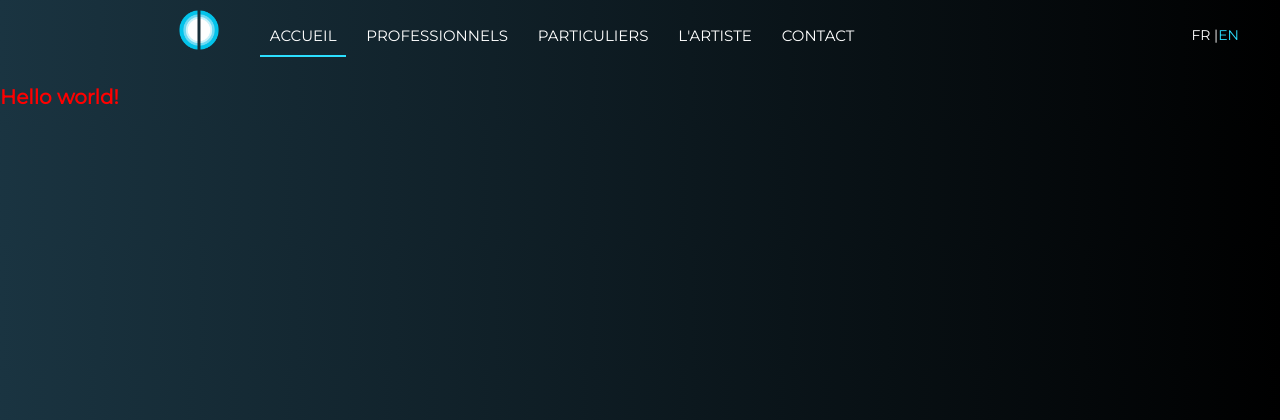
After one commit to alphonseb/warpcore_audio, a PHP site: page /professional.php in a window 1280 px wide. The commit adds this page. Shown: the top 420 px of the page. Run offline with PHP 8.4, Linux system fonts and the light colour scheme.

Commit message:
creation page professional

```diff
--- /dev/null
+++ b/professional.php
@@ -0,0 +1,12 @@
+<?php
+include "include/header.php";
+?>
+
+
+
+<main>
+  <h1>Hello world!</h1>
+  <div class="professional_icon">
+
+  </div>
+</main>
--- a/src/scss/app.scss
+++ b/src/scss/app.scss
@@ -3,3 +3,4 @@
 @import "header";
 @import "home";
 @import "footer";
+@import "professional";
--- a/styles/style.css
+++ b/styles/style.css
@@ -217,4 +217,11 @@ footer {
   width: 55%;
   height: 15%; }
 
+h1 {
+  color: red; }
+
+.professional_icon {
+  -webkit-clip-path: polygon(50% 0%, 100% 25%, 100% 75%, 50% 100%, 0% 75%, 0% 25%);
+  clip-path: polygon(50% 0%, 100% 25%, 100% 75%, 50% 100%, 0% 75%, 0% 25%); }
+
 /*# sourceMappingURL=style.css.map */
```
Also changed, not shown: src/scss/_professional.scss (added, +8 -0 lines), 1 other file.
